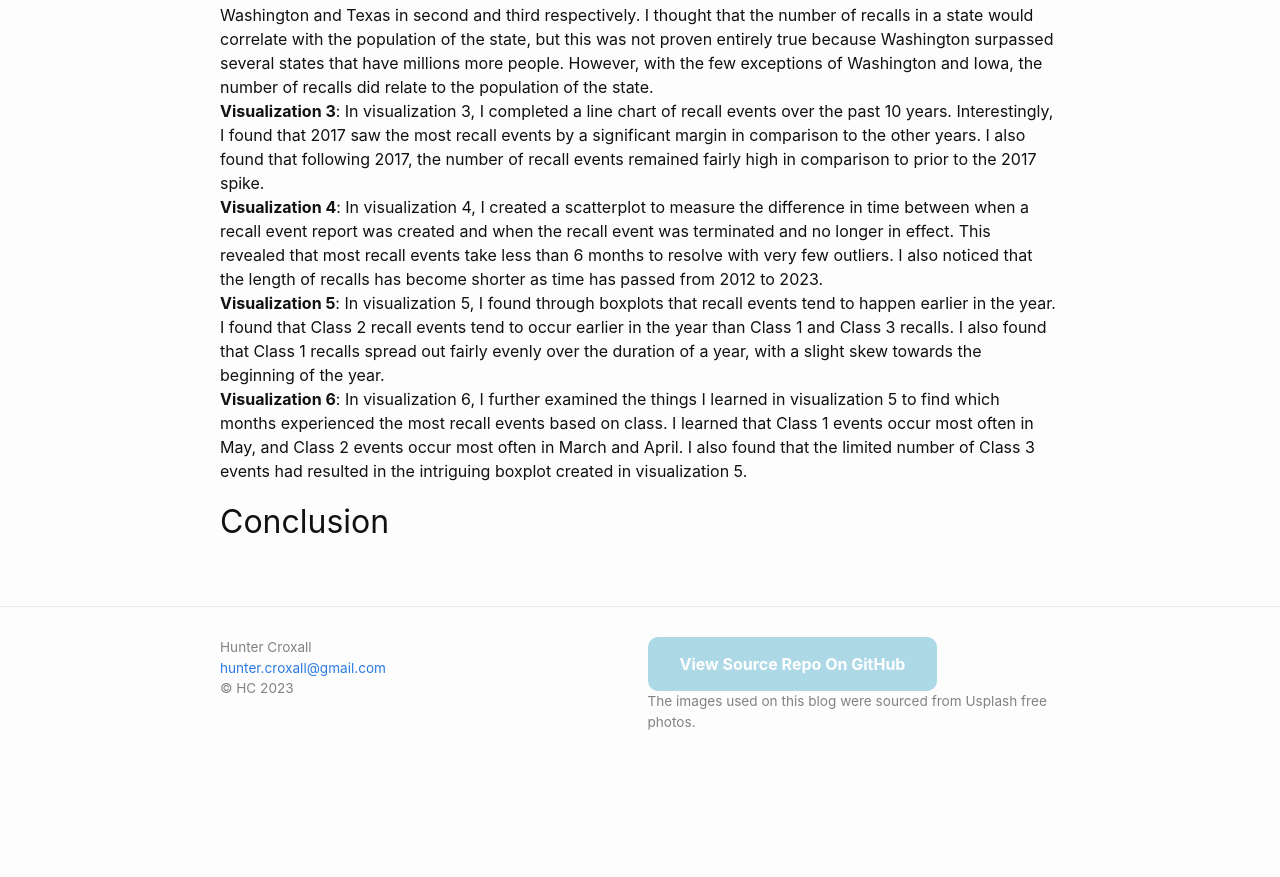
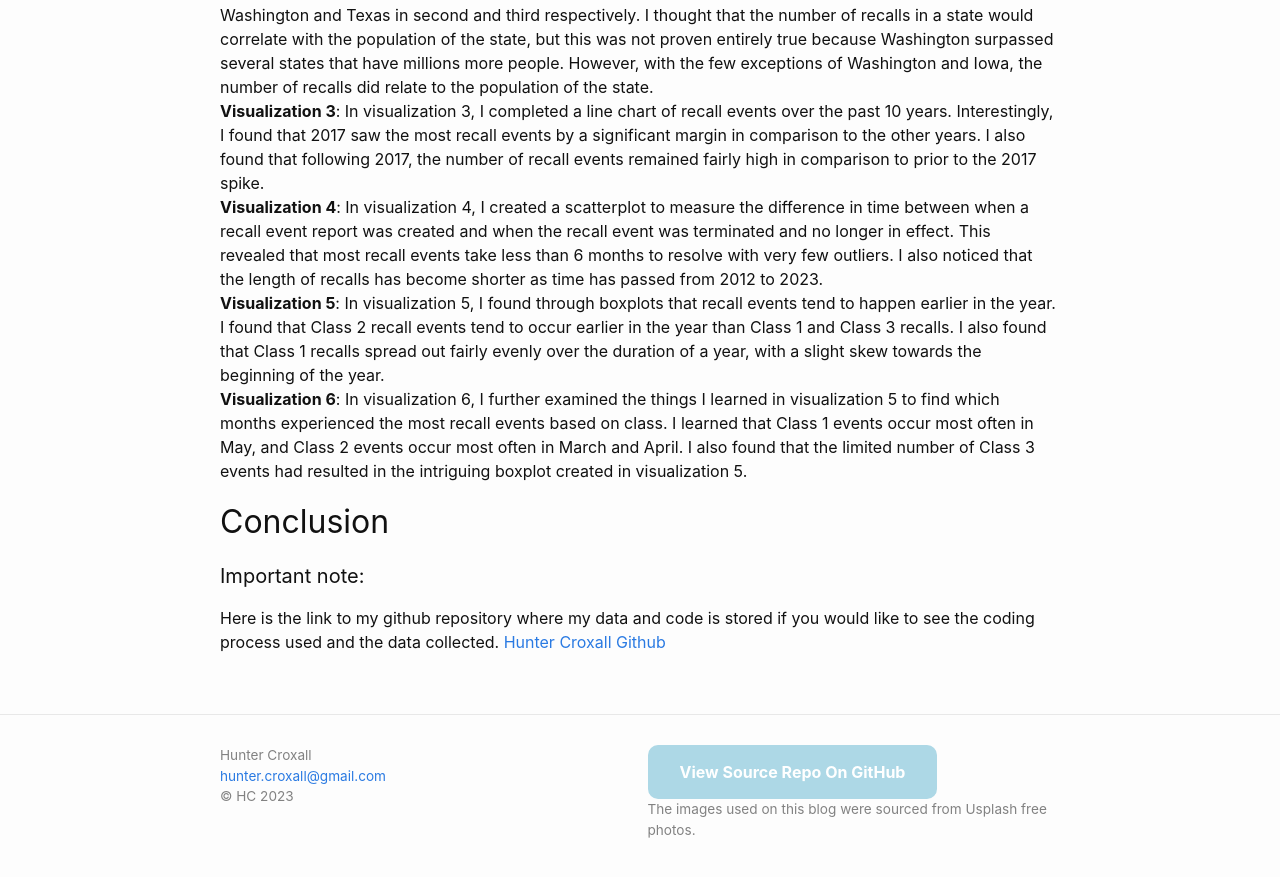
Before and after one commit to huntercroxall/huntercroxall.github.io, a Jekyll site: the page built from _posts/2023-12-12-data-analysis-stat386.md, in a window 1280 px wide and 900 px high, scrolled down 5436 px. Shown: the top 877 px of the window. Built offline with Jekyll 4.4.1, drawn with Linux system fonts in a browser that asks for light colours; comment, search, counter and statistics services are not loaded; before the commit the page ends 6228 px from its top, so only the background shows below that.

Commit message:
added link to repo 2023-12-12-data-analysis-stat386.md

```diff
--- a/_posts/2023-12-12-data-analysis-stat386.md
+++ b/_posts/2023-12-12-data-analysis-stat386.md
@@ -55,3 +55,7 @@ For my sixth visualization, I wanted to delve further into what I saw in my fift
 
 
 ## Conclusion
+
+
+#### Important note:
+Here is the link to my github repository where my data and code is stored if you would like to see the coding process used and the data collected. [Hunter Croxall Github](https://github.com/huntercroxall/s386Fall2023-project)
```
